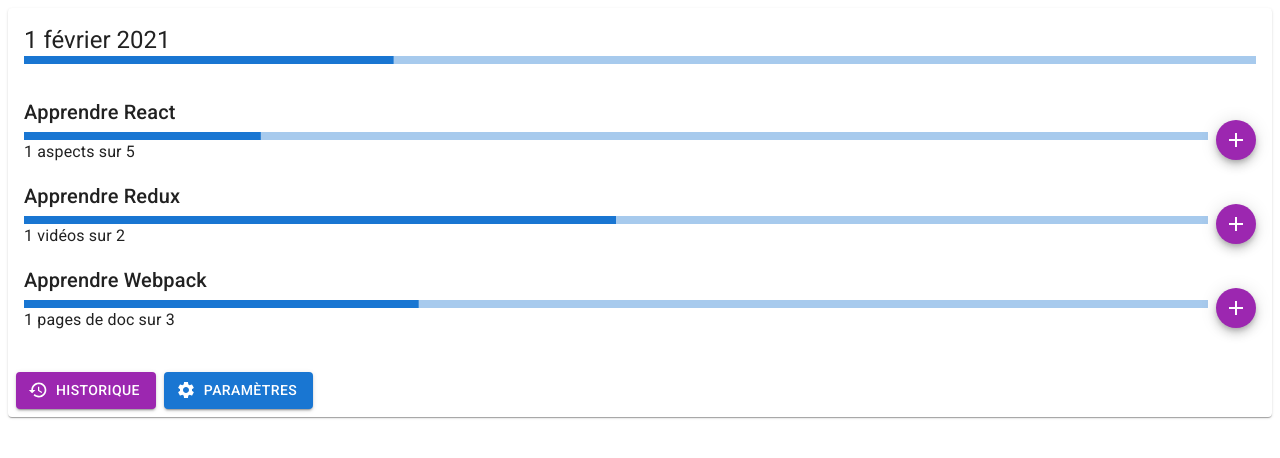
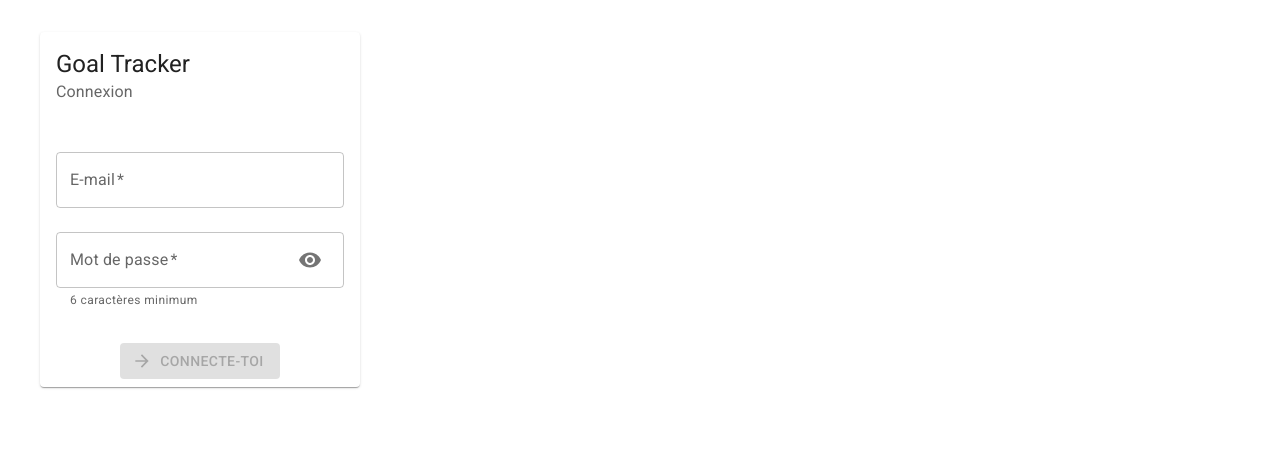
Before and after one commit to yoriiis/goal-tracker, a React (Create React App) app: page / in a window 1280 px wide. Shown: the top 458 px of the page. Built offline with nearby package versions, Linux system fonts and the light colour scheme.

Commit message:
Étape 6 : UX de l’écran de login (et état local)

```diff
--- a/src/auth/LoginScreen.js
+++ b/src/auth/LoginScreen.js
@@ -1,3 +1,5 @@
+import { useState } from 'react'
+
 import ArrowForward from '@mui/icons-material/ArrowForward'
 import Button from '@mui/material/Button'
 import Card from '@mui/material/Card'
@@ -9,9 +11,15 @@
 import classes from './LoginScreen.module.css'
 import TogglablePasswordField from './TogglablePasswordField'
 
+const MIN_PASSWORD_LENGTH = 6
+
 export default function LoginScreen() {
+  const [email, setEmail] = useState('')
+  const [password, setPassword] = useState('')
+  const canLogIn = email !== '' && password.trim().length >= MIN_PASSWORD_LENGTH
+
   return (
-    <form>
+    <form onSubmit={handleSubmit}>
       <Card className={classes.loginScreen}>
         <CardHeader title='Goal Tracker' subheader='Connexion' />
         <CardContent>
@@ -22,24 +30,30 @@
             label='E-mail'
             margin='normal'
             name='email'
+            onChange={(event) => setEmail(normalizeEmail(event.target.value))}
             placeholder='mon@email.tld'
             required
             type='email'
+            value={email}
           />
           <TogglablePasswordField
             autoComplete='current-password'
             fullWidth
+            helperText={`${MIN_PASSWORD_LENGTH} caractères minimum`}
             id='password'
             label='Mot de passe'
             margin='normal'
             name='password'
+            onChange={(event) => setPassword(event.target.value)}
             placeholder='super mot de passe'
             required
+            value={password}
           />
         </CardContent>
         <CardActions style={{ display: 'flex', justifyContent: 'center' }}>
           <Button
             color='primary'
+            disabled={!canLogIn}
             startIcon={<ArrowForward />}
             type='submit'
             variant='contained'
@@ -50,4 +64,15 @@
       </Card>
     </form>
   )
+
+  function handleSubmit(event) {
+    event.preventDefault()
+    console.log({ email, password })
+  }
 }
+
+function normalizeEmail(email) {
+  return email
+    .replace(/\s+/g, '')
+    .replace(/^[^@]+/, (text) => text.toLowerCase())
+}
--- a/src/default-state.js
+++ b/src/default-state.js
@@ -4,8 +4,8 @@
 
 const DEFAULT_STATE = {
   currentUser: {
-    loginState: 'logged-in',
-    email: 'christophe@delicious-insights.com',
+    // loginState: 'logged-in',
+    // email: 'christophe@delicious-insights.com',
   },
   goals: [
     {
```
